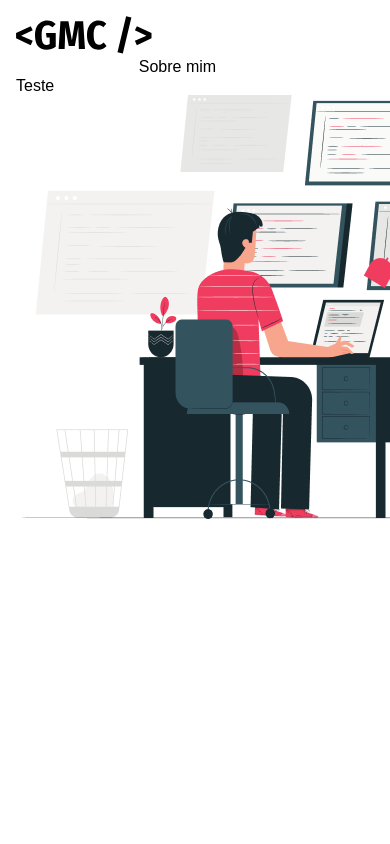
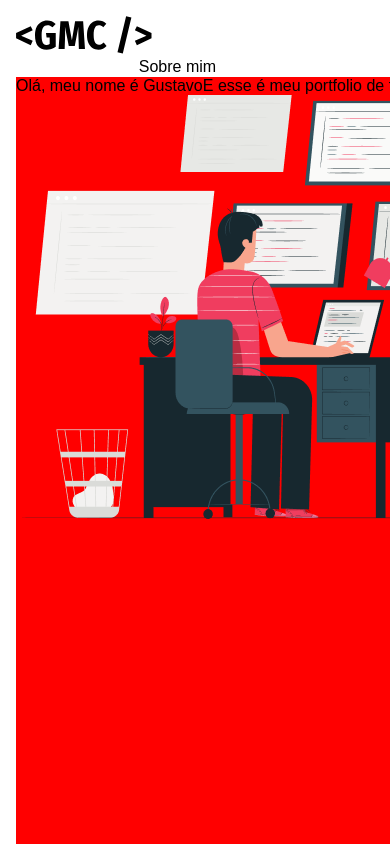
Before and after one commit to gmcotta/Gustavo_Matias_JAMStackAlura, a Next.js app: page / in a window 390 px wide. Shown: the top 844 px of the page. Built offline with nearby package versions, Linux system fonts and the light colour scheme; a web font is replaced by a local one.

Commit message:
Adding breakpoints to Grid component

```diff
--- a/pages/index.js
+++ b/pages/index.js
@@ -23,7 +23,8 @@ export default function Home() {
             <Grid.Col
               value={{ xs: 12, md: 6 }}
             >
-              <span>Teste</span>
+              <span>Olá, meu nome é Gustavo</span>
+              <span>E esse é meu portfolio de front-end do bootcamp JAMStack!</span>
             </Grid.Col>
             <Grid.Col
               value={{ xs: 12, md: 6 }}
--- a/src/components/core/layout/Grid/index.js
+++ b/src/components/core/layout/Grid/index.js
@@ -1,7 +1,25 @@
-import styled from 'styled-components';
+import styled, { css } from 'styled-components';
+import transformBreakpointsIntoMediaQueries from '../../../../theme/utils/transformBreakpointsIntoMediaQueries';
 
 const Container = styled.div`
   width: 100%;
+  background-color: red;
+  margin: auto;
+
+  ${transformBreakpointsIntoMediaQueries({
+    sm: css`
+      max-width: 576px;
+    `,
+    md: css`
+      max-width: 768px;
+    `,
+    lg: css`
+      max-width: 1160px;
+    `,
+    xl: css`
+      max-width: 1222px;
+    `,
+  })}
 `;
 
 const Row = styled.div`
@@ -12,7 +30,92 @@ const Row = styled.div`
 const Col = styled.div`
   flex-basis: 0;
   flex-grow: 1;
-  max-width: 100%;
+  width: 100%;
+
+  ${({ value }) => {
+    if (typeof value === 'number') {
+      return css`
+        flex: 0 0 ${(100 * value) / 12}%;
+        max-width: ${(100 * value) / 12}%;
+      `;
+    }
+
+    return transformBreakpointsIntoMediaQueries({
+      ...(value.xs && {
+        xs: css`
+          flex: 0 0 ${(100 * value.xs) / 12}%;
+          max-width: ${(100 * value.xs) / 12}%;
+        `,
+      }),
+      ...(value.sm && {
+        sm: css`
+          flex: 0 0 ${(100 * value.sm) / 12}%;
+          max-width: ${(100 * value.sm) / 12}%;
+        `,
+      }),
+      ...(value.md && {
+        md: css`
+          flex: 0 0 ${(100 * value.md) / 12}%;
+          max-width: ${(100 * value.md) / 12}%;
+        `,
+      }),
+      ...(value.lg && {
+        lg: css`
+          flex: 0 0 ${(100 * value.lg) / 12}%;
+          max-width: ${(100 * value.lg) / 12}%;
+        `,
+      }),
+      ...(value.xl && {
+        xl: css`
+          flex: 0 0 ${(100 * value.xl) / 12}%;
+          max-width: ${(100 * value.xl) / 12}%;
+        `,
+      }),
+    });
+  }};
+  ${({ offset }) => {
+    if (typeof offset === 'number') {
+      return css`
+         ${(100 * offset) / 12}%;
+        max-width: ${(100 * offset) / 12}%;
+      `;
+    }
+    if (typeof offset === 'object') {
+      return transformBreakpointsIntoMediaQueries({
+        ...(offset.xs && {
+          xs: css`
+            ${(100 * offset.xs) / 12}%;
+            : ${(100 * offset.xs) / 12}%;
+          `,
+        }),
+        ...(offset.sm && {
+          sm: css`
+            ${(100 * offset.sm) / 12}%;
+            : ${(100 * offset.sm) / 12}%;
+          `,
+        }),
+        ...(offset.md && {
+          md: css`
+            ${(100 * offset.md) / 12}%;
+            : ${(100 * offset.md) / 12}%;
+          `,
+        }),
+        ...(offset.lg && {
+          lg: css`
+            ${(100 * offset.lg) / 12}%;
+            : ${(100 * offset.lg) / 12}%;
+          `,
+        }),
+        ...(offset.xl && {
+          xl: css`
+            ${(100 * offset.xl) / 12}%;
+            : ${(100 * offset.xl) / 12}%;
+          `,
+        }),
+      });
+    }
+    return undefined;
+  }};
 `;
 
 const Grid = {
```
